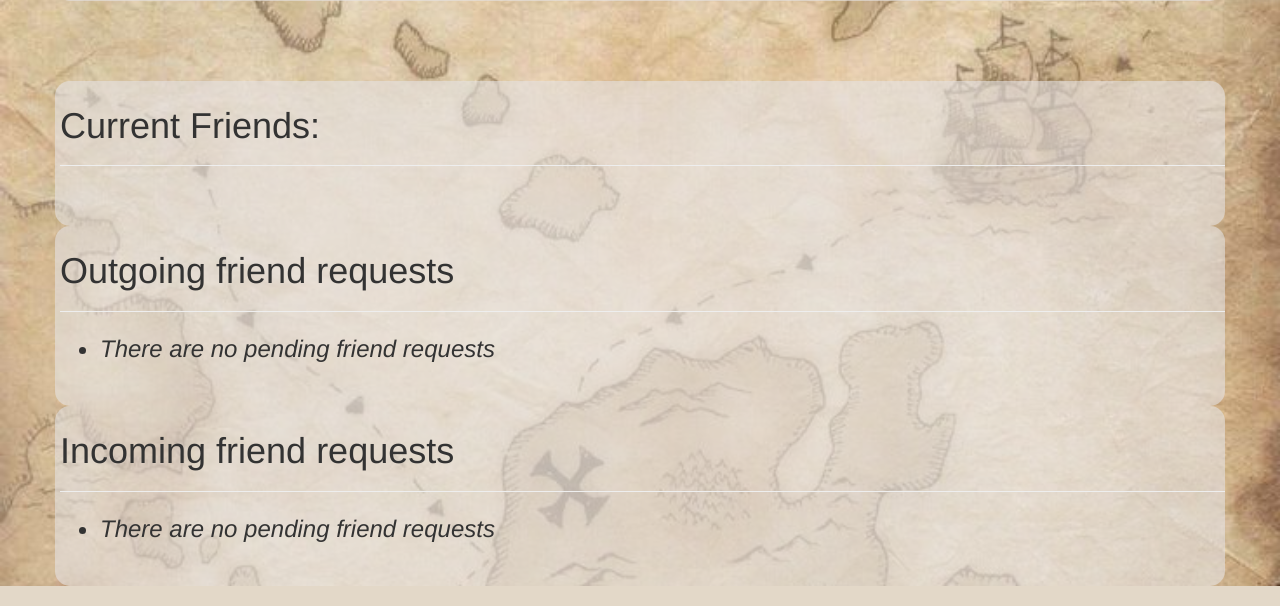
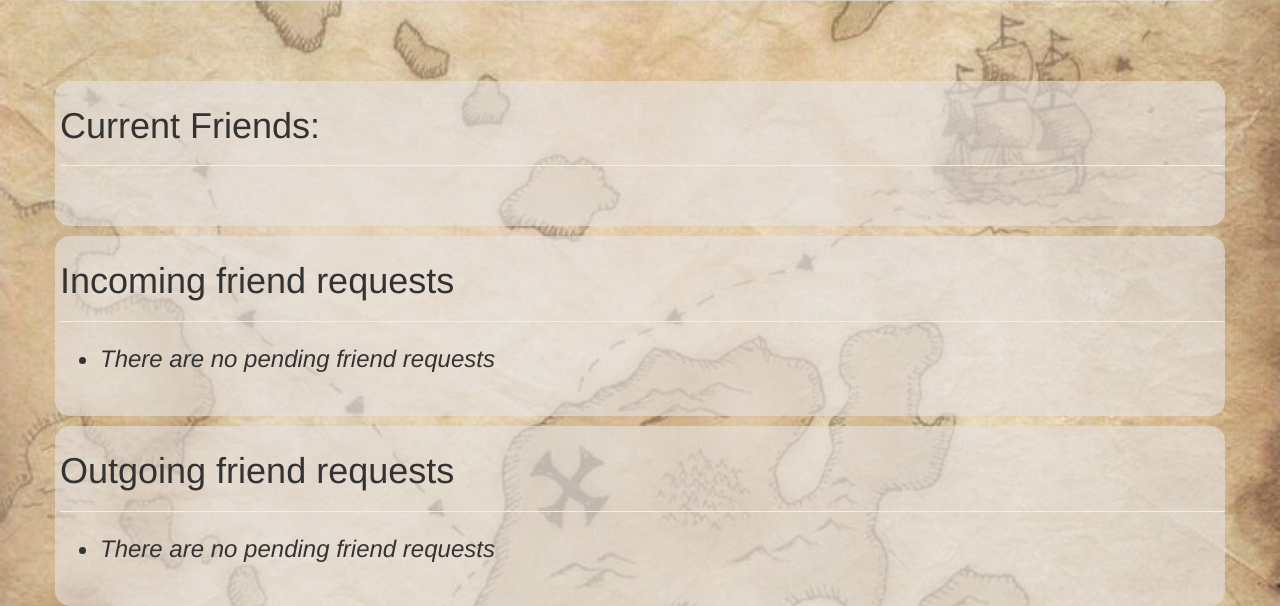
Before and after one commit to EricTRL/A3, a Django app: page /friends/ in a window 1280 px wide. Shown: the part 240-846 px from the top of the page. Run offline with Django 3.2, Linux system fonts and the light colour scheme; the visitor is signed in with stand-in values (Sample User, id 1); data that the repository does not hold is empty; some libraries are stand-ins or nearby versions.

Commit message:
Friends page layout + send request button backend changed

```diff
--- a/friends/templates/friends/friends.html
+++ b/friends/templates/friends/friends.html
@@ -29,7 +29,7 @@
 <br><br><br><br>
 <!--End of Test-->
 
-<div class="content container">
+<div class="content container container-padding-bottom">
     <div class="row">
         <div class="signup-wrapper">
 		    <h1>Current Friends:</h1>
@@ -72,23 +72,7 @@
     </div>
 </div>
 
-<div class="content container">
-    <div class="row">
-        <div class="signup-wrapper">
-    		<h1>Outgoing friend requests</h1>
-            <hr>
-            <ul class="outgoing-friend-requests">
-        		{% for outgoing in outgoings %}
-                <li>{{ outgoing.receiver }} has been sent a friend request</li>
-                {% empty %}
-                <li><i>There are no pending friend requests</i></li>
-                {% endfor %}
-            </ul>
-        </div>
-    </div>
-</div>
-
-<div class="content container">
+<div class="content container container-padding-bottom">
     <div class="row">
         <div class="signup-wrapper">
             <h1>Incoming friend requests</h1>
@@ -106,6 +90,23 @@
         </div>
     </div>
 </div>
+
+<div class="content container">
+    <div class="row">
+        <div class="signup-wrapper">
+    		<h1>Outgoing friend requests</h1>
+            <hr>
+            <ul class="outgoing-friend-requests">
+        		{% for outgoing in outgoings %}
+                <li>{{ outgoing.receiver }} has been sent a friend request</li>
+                {% empty %}
+                <li><i>There are no pending friend requests</i></li>
+                {% endfor %}
+            </ul>
+        </div>
+    </div>
+</div>
+
 {% endblock %}
 
 
--- a/friends/views.py
+++ b/friends/views.py
@@ -146,7 +146,9 @@ def send_friend_request(request, *args, **kwargs):
         #Users must exist and cannot send to yourself
         if iUserReceive and iUserReceive != request.user.id and User.objects.filter(id=iUserReceive).exists():
             #cannot send another request if one is still PENDING
-            if not FriendRequest.objects.filter(Q(status="PENDING"), (Q(sender=request.user.id) | Q(receiver=request.user.id))).exists():
+            checked_friend_requests_out = FriendRequest.objects.filter(Q(status="PENDING"), Q(sender=request.user.id), Q(receiver=iUserReceive))
+            checked_friend_requests_in = FriendRequest.objects.filter(Q(status="PENDING"), Q(sender=iUserReceive), Q(receiver=request.user.id))
+            if not checked_friend_requests_in.exists() and not checked_friend_requests_out.exists():
                 FriendRequest.objects.create(sender_id=request.user.id, receiver_id=iUserReceive, status='PENDING', created_date=timezone.now());
                 return HttpResponseRedirect('/') #redirect to nothing (but we still need to return something in order to fire the success() function)
     return HttpResponseRedirect('') #redirect to nothing (ajax fail function fires too)
--- a/stickynote/static/styles.css
+++ b/stickynote/static/styles.css
@@ -651,6 +651,10 @@ span.show-login-name {
 	padding-bottom: 5px;
 }
 
+.container-padding-bottom {
+	padding-bottom: 10px;
+}
+
 /*=====================================================================================*/
 /*Debugging:*/
 
```
